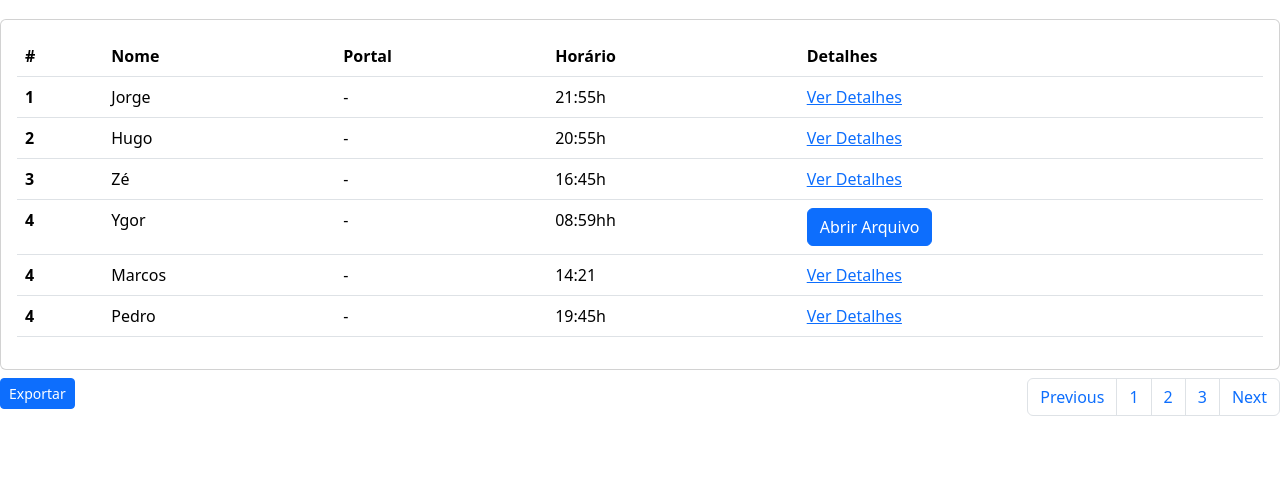
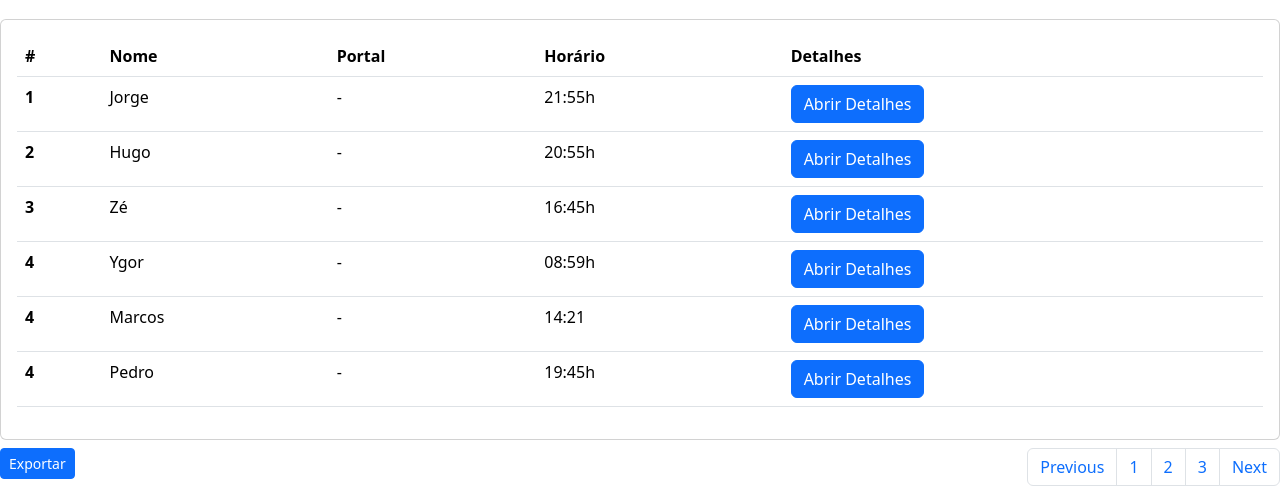
Before and after one commit to kiroAoki/esoft3_frontend, a plain HTML site: page esoft3-c/Projeto1/index.html in a window 1280 px wide. Shown: the part 686-1188 px from the top of the page. Before the commit the page ends 1118 px from the top, so only its background shows below. Drawn offline with nearby package versions, Linux system fonts and the light colour scheme.

Commit message:
Update index.html

```diff
--- a/esoft3-c/Projeto1/index.html
+++ b/esoft3-c/Projeto1/index.html
@@ -4,7 +4,7 @@
     <meta charset="utf-8">
     <meta name="viewport" content="width=device-width, initial-scale=1">
     <link href="https://cdn.jsdelivr.net/npm/bootstrap@5.3.3/dist/css/bootstrap.min.css" rel="stylesheet" integrity="sha384-QWTKZyjpPEjISv5WaRU9OFeRpok6YctnYmDr5pNlyT2bRjXh0JMhjY6hW+ALEwIH" crossorigin="anonymous">
-    <title>Bootstrap demo</title>
+    <title>Home</title>
 
     <style>
       div.relative{
@@ -21,7 +21,7 @@
             <div class="container">
 
               <a class="navbar-brand" href="#">
-                <img src = "camerilda.png" width="80px" height="80px">
+                <img src = "https://cdn-icons-png.flaticon.com/512/2933/2933760.png" width="80px" height="80px">
               </a>
               <button class="navbar-toggler" type="button" data-bs-toggle="collapse" data-bs-target="#navbarSupportedContent" aria-controls="navbarSupportedContent" aria-expanded="false" aria-label="Toggle navigation">
                 <span class="navbar-toggler-icon"></span>
@@ -109,34 +109,43 @@
                 <td>Jorge</td>
                 <td>-</td>
                 <td>21:55h</td>
-                <td><a href = "file:///C:/Users/carlo/Documents/site/detalhes.html#">Ver Detalhes
-                </a></td>
+                <td><a
+                  class="btn btn-primary"
+                  target="_blank">
+                  Abrir Detalhes
+               </a></td>
               </tr>
               <tr>
                 <th scope="row">2</th>
                 <td>Hugo</td>
                 <td>-</td>
                 <td>20:55h</td>
-                <td><a href = "file:///C:/Users/carlo/Documents/site/detalhes.html#">Ver Detalhes
-                </a></td>
+                <td><a
+                  class="btn btn-primary"
+                  target="_blank">
+                  Abrir Detalhes
+               </a></td>
               </tr>
               <tr>
                 <th scope="row">3</th>
                 <td>Zé</td>
                 <td>-</td>
                 <td>16:45h</td>
-                <td><a href = "file:///C:/Users/carlo/Documents/site/detalhes.html#">Ver Detalhes
-                </a></td>
+                <td><a
+                  class="btn btn-primary"
+                  target="_blank">
+                  Abrir Detalhes
+               </a></td>
               </tr>
               <tr>
                 <th scope="row">4</th>
                 <td>Ygor</td>
                 <td>-</td>
-                <td>08:59hh</td>
-                <td><a href="https://raw.githubusercontent.com/kiroAoki/detalhes.html/main/caminho/do/arquivo.html"
+                <td>08:59h</td>
+                <td><a
                   class="btn btn-primary"
                   target="_blank">
-                  Abrir Arquivo
+                  Abrir Detalhes
                </a></td>
               </tr>
               <tr>
@@ -144,16 +153,22 @@
                 <td>Marcos</td>
                 <td>-</td>
                 <td>14:21</td>
-                <td><a href = "file:///C:/Users/carlo/Documents/site/detalhes.html#">Ver Detalhes
-                </a></td>
+                <td><a
+                  class="btn btn-primary"
+                  target="_blank">
+                  Abrir Detalhes
+               </a></td>
               </tr>
               <tr>
                 <th scope="row">4</th>
                 <td>Pedro</td>
                 <td>-</td>
                 <td>19:45h</td>
-                <td><a href = "file:///C:/Users/carlo/Documents/site/detalhes.html#">Ver Detalhes
-              </a></td>
+                <td><a
+                  class="btn btn-primary"
+                  target="_blank">
+                  Abrir Detalhes
+               </a></td>
               </tr>
             </tbody>
           </table>
```
